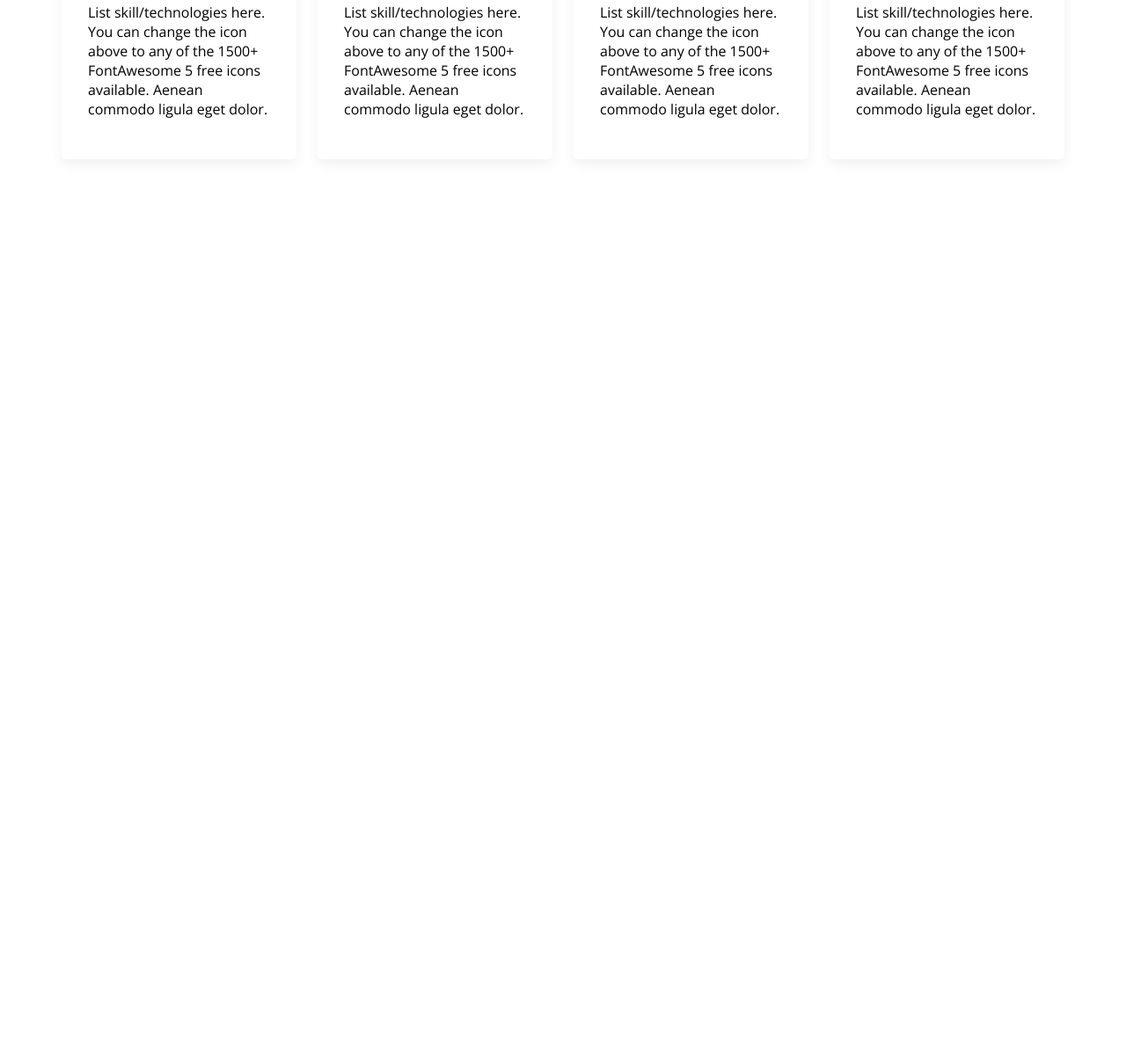
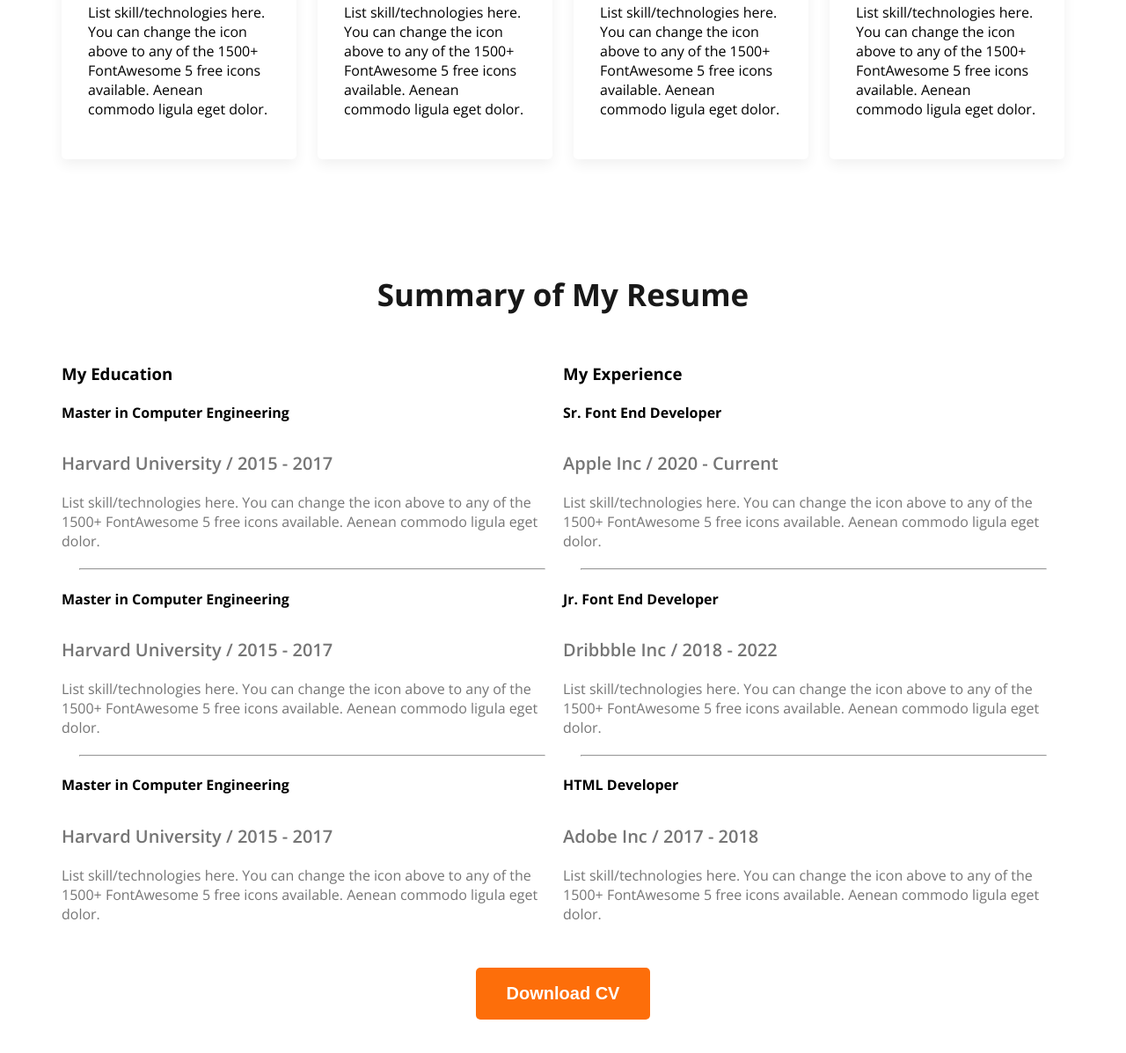
Before and after one commit to minhazul147/my-new-portfolio, a plain HTML site: page index.html in a window 1280 px wide. Shown: the part 2090-3287 px from the top of the page at 88% size. Before the commit the page ends 2401 px from the top, so only its background shows below. Drawn offline with nearby package versions, Linux system fonts and the light colour scheme.

Commit message:
add resume

```diff
--- a/index.html
+++ b/index.html
@@ -92,6 +92,63 @@
             </div>
         </section>
 
+        <!-- Resume -->
+         <section class="resume">
+            <h3 class="section-title text-center">Summary of My Resume</h3>
+            <div class="resume-container">
+                <div class="resume-colum">
+                    <h3 class="resume-colum-title">My Education</h3>
+                    <div class="experience">
+                        <h4 class="experience-title">Master in Computer Engineering</h4>
+                        <h5 class="experience-sub-title">Harvard University / 2015 - 2017</h5>
+                        <div class="experience-description">List skill/technologies here. You can change the icon above
+                            to any of the 1500+ FontAwesome 5 free icons available. Aenean commodo ligula eget dolor.</div>
+                    </div>
+                    <hr>
+                    <div class="experience">
+                        <h4 class="experience-title">Master in Computer Engineering</h4>
+                        <h5 class="experience-sub-title">Harvard University / 2015 - 2017</h5>
+                        <div class="experience-description">List skill/technologies here. You can change the icon above
+                            to any of the 1500+ FontAwesome 5 free icons available. Aenean commodo ligula eget dolor.</div>
+                    </div>
+                    <hr>
+                    <div class="experience">
+                        <h4 class="experience-title">Master in Computer Engineering</h4>
+                        <h5 class="experience-sub-title">Harvard University / 2015 - 2017</h5>
+                        <div class="experience-description">List skill/technologies here. You can change the icon above
+                            to any of the 1500+ FontAwesome 5 free icons available. Aenean commodo ligula eget dolor.</div>
+                    </div>
+
+                </div>
+                <div class="resume-colum">
+                    <h3 class="resume-colum-title">My Experience</h3>
+                    <div class="experience">
+                        <h4 class="experience-title">Sr. Font End Developer</h4>
+                        <h5 class="experience-sub-title">Apple Inc / 2020 - Current</h5>
+                        <div class="experience-description">List skill/technologies here. You can change the icon above
+                            to any of the 1500+ FontAwesome 5 free icons available. Aenean commodo ligula eget dolor.</div>
+                    </div>
+                    <hr>
+                    <div class="experience">
+                        <h4 class="experience-title">Jr. Font End Developer</h4>
+                        <h5 class="experience-sub-title">Dribbble Inc / 2018 - 2022</h5>
+                        <div class="experience-description">List skill/technologies here. You can change the icon above
+                            to any of the 1500+ FontAwesome 5 free icons available. Aenean commodo ligula eget dolor.</div>
+                    </div>
+                    <hr>
+                    <div class="experience">
+                        <h4 class="experience-title">HTML Developer</h4>
+                        <h5 class="experience-sub-title">Adobe Inc / 2017 - 2018</h5>
+                        <div class="experience-description">List skill/technologies here. You can change the icon above
+                            to any of the 1500+ FontAwesome 5 free icons available. Aenean commodo ligula eget dolor.</div>
+                    </div>
+                </div>
+            </div>
+            <div class="text-center resume-download-cv">
+                <button class="btn-primary">Download CV</button>
+            </div>
+         </section>
+
     </main>
 
     <footer>
--- a/styles/portfolio.css
+++ b/styles/portfolio.css
@@ -26,6 +26,7 @@
     color: white;
     padding: 18px 35px;
     border: none;
+    cursor: pointer;
 }
 .section-title{
     font-size: 35px;
@@ -131,3 +132,23 @@ main section{
     border-radius: 5px;
     box-shadow: 0 6px 15px 0 rgba(0, 0, 0, 0.06);
 }
+
+/* Resume styles */
+
+.resume-container{
+    display: flex;
+}
+.experience-description, .experience-sub-title{
+    color: #757575;
+}
+.experience-sub-title{
+    font-size: 20px;
+    font-weight: 600;
+    margin-bottom: 20px;
+}
+.resume hr{
+    margin: 20px;
+}
+.resume-download-cv{
+    margin: 50px;
+}
```
